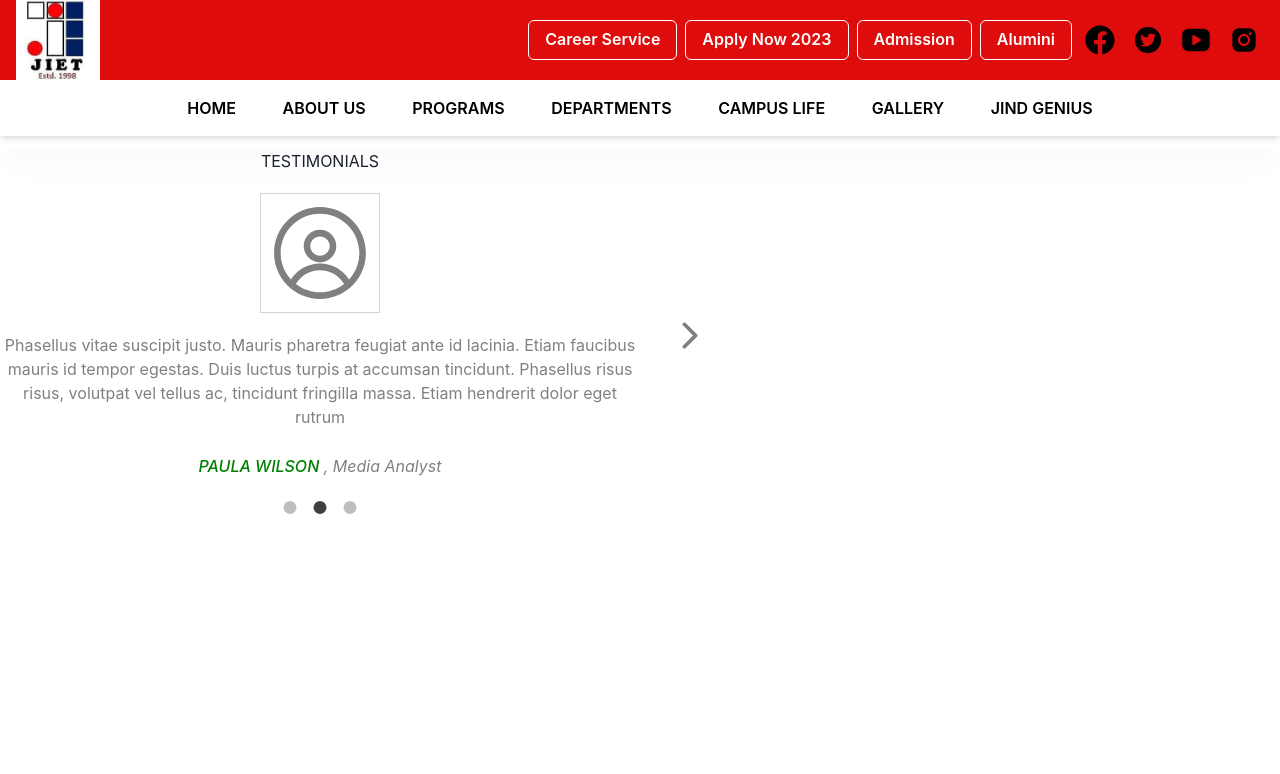
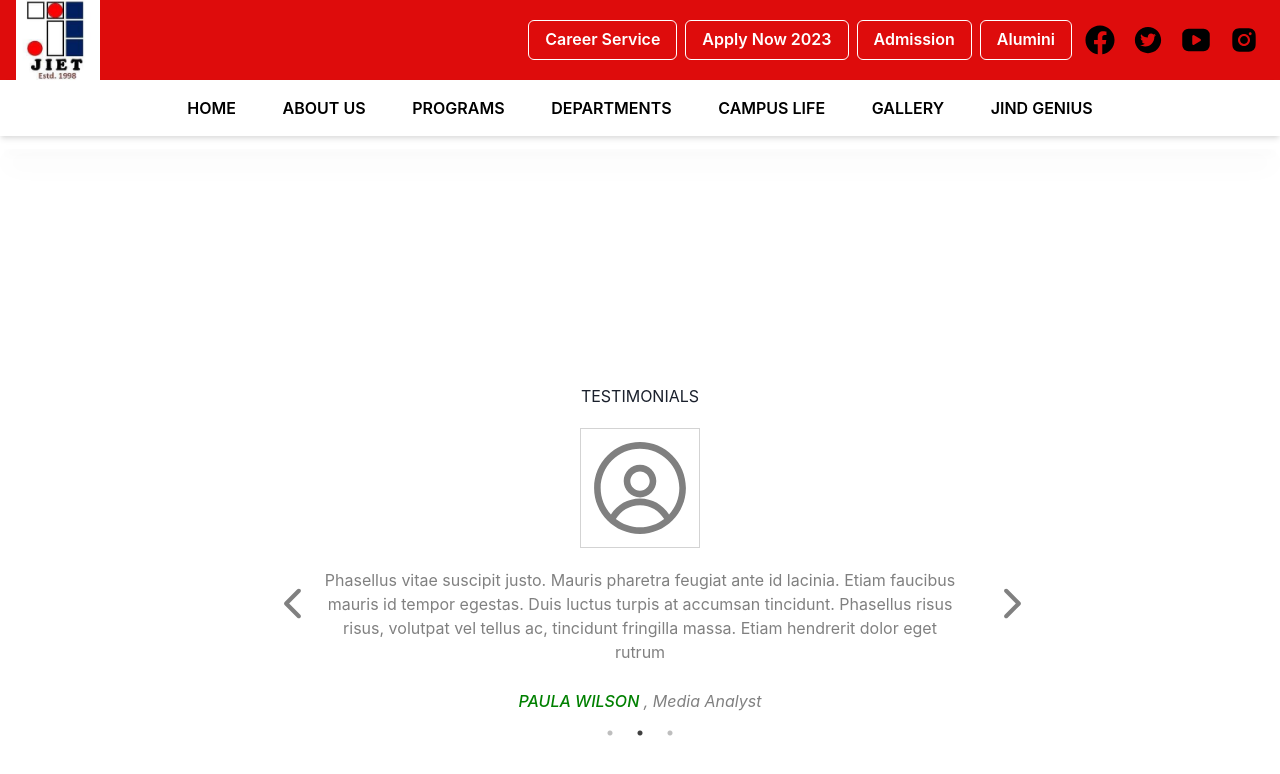
Before and after one commit to addymistrel/jiet-college-repo, a React (Create React App) app in the folder frontend/: page / in a window 1280 px wide. Shown: the top 774 px of the page. Built offline with nearby package versions, Linux system fonts and the light colour scheme.

Commit message:
testimonail-slider-working

```diff
--- a/frontend/src/components/TestimonialsSlider/TestimonialsSlider.css
+++ b/frontend/src/components/TestimonialsSlider/TestimonialsSlider.css
@@ -1,26 +1,39 @@
-.testimonial .slick-arrow.slick-prev,
-.testimonial .slick-arrow.slick-next {
-  width: 40px;
-  height: 40px;
+/* TestimonialsSlider.css */
+.testimonial {
   display: flex;
+  justify-content: center;
   align-items: center;
-  justify-content: center;
-  z-index: 1;
-  border-radius: 5px;
+  height: 100vh; /* Set the height to fill the viewport */
 }
-.testimonial .slick-prev::before,
-.testimonial .slick-next::before {
-  display: none;
+
+.slick-prev,
+.slick-next {
+  font-size: 45px;
+  color: gray;
 }
-.testimonial .slick-arrow.slick-next {
-  right: -70px;
+
+.slick-prev {
+  left: -50px; /* Adjust the positioning as needed */
 }
-.testimonial .slick-arrow.slick-prev {
-  left: -70px;
+
+.slick-next {
+  right: -50px; /* Adjust the positioning as needed */
 }
-.testimonial .slick-dots li button:before {
-  font-size: 15px;
+
+.slick-prev:hover,
+.slick-next:hover {
+  color: #333; /* Change the color on hover as desired */
 }
-.testimonial .slick-dots li {
-  top: 15px;
+
+.slick-dots {
+  bottom: -30px; /* Adjust the dots' position */
 }
+
+.slick-dots li button {
+  font-size: 10px; /* Adjust the dots' size */
+}
+
+.slick-dots li.slick-active button {
+  background-color: transparent;
+  border-radius: 50;/* Change the active dot's color */
+}
--- a/frontend/src/components/TestimonialsSlider/TestimonialsSlider.jsx
+++ b/frontend/src/components/TestimonialsSlider/TestimonialsSlider.jsx
@@ -30,8 +30,8 @@ const TestimonialsSlider = () => {
     speed: 500,
     slidesToShow: 1,
     slidesToScroll: 1,
-    autoplay: true, // This enables automatic sliding
-    autoplaySpeed: 3000, // Adjust speed as needed
+    autoplay: true,
+    autoplaySpeed: 3000,
     prevArrow: <PreviousBtn />,
     nextArrow: <NextBtn />,
   };
```
